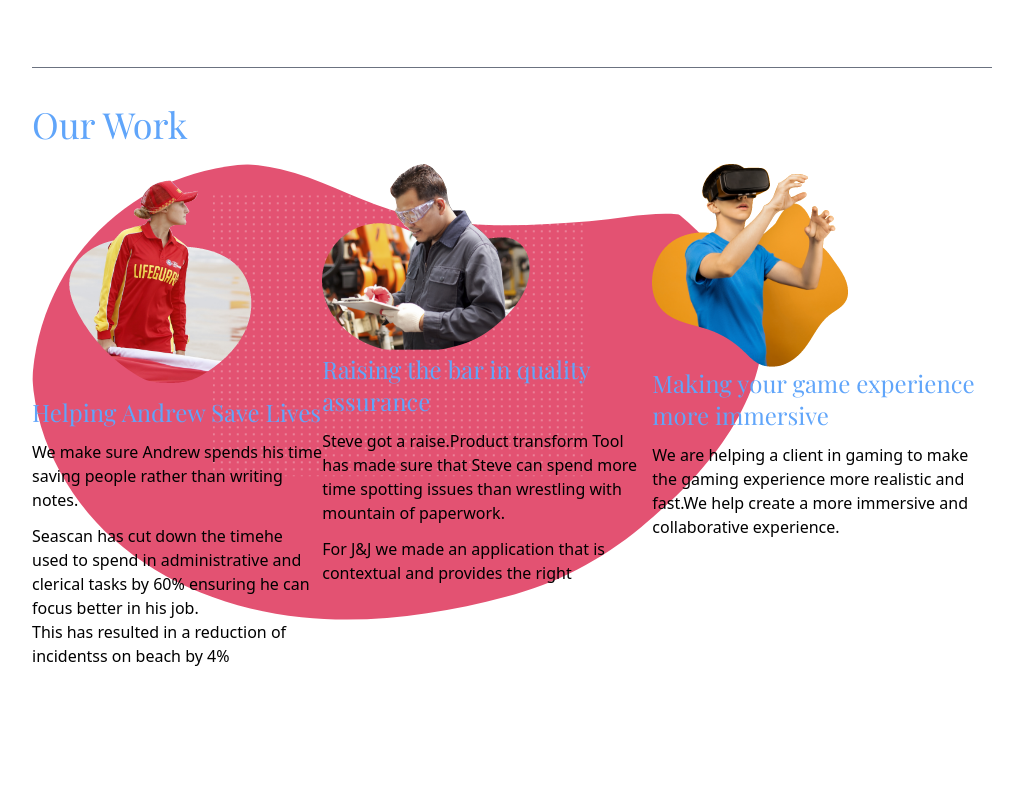
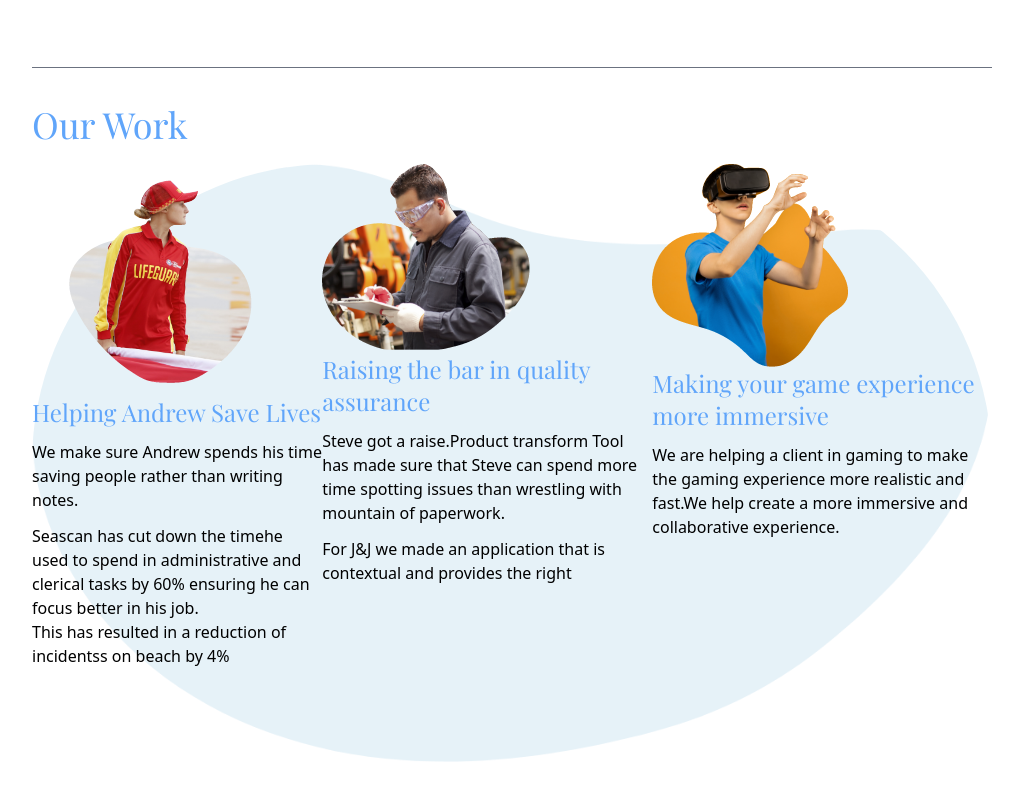
Before and after one commit to aditisah/DigiMoksha_Website, a website built with Vite: page index.html in a window 1280 px wide. Shown: the part 913-1713 px from the top of the page, without its empty margins (128-1147 px from the left). Built offline with nearby package versions, Linux system fonts and the light colour scheme; a web font is replaced by a local one.

Commit message:
grey color shape added

```diff
--- a/index.html
+++ b/index.html
@@ -166,7 +166,7 @@
               </div>
             </div>
             <img
-              src="./assets/shape.png"
+              src="./assets/shape_grey.png"
               alt="Small Image"
               class="rounded-full overflow-hidden z-0"
               data-aos="zoom-in"
```
Also changed, not shown: assets/Repeat Grid 4.png (added), assets/digimoksha-logo-1-300x130.png (added), assets/digimoksha-logo-1-300x130.svg (added), assets/shape_grey.png (added).
